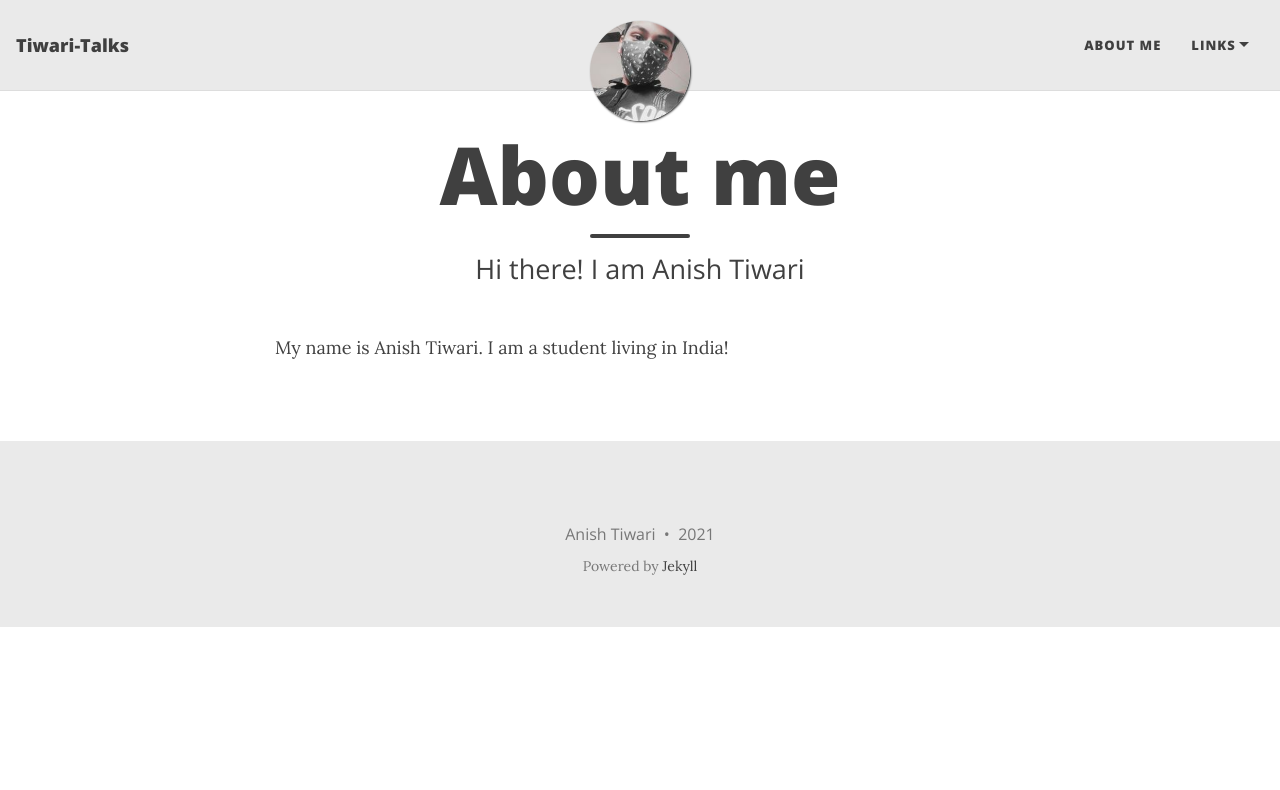
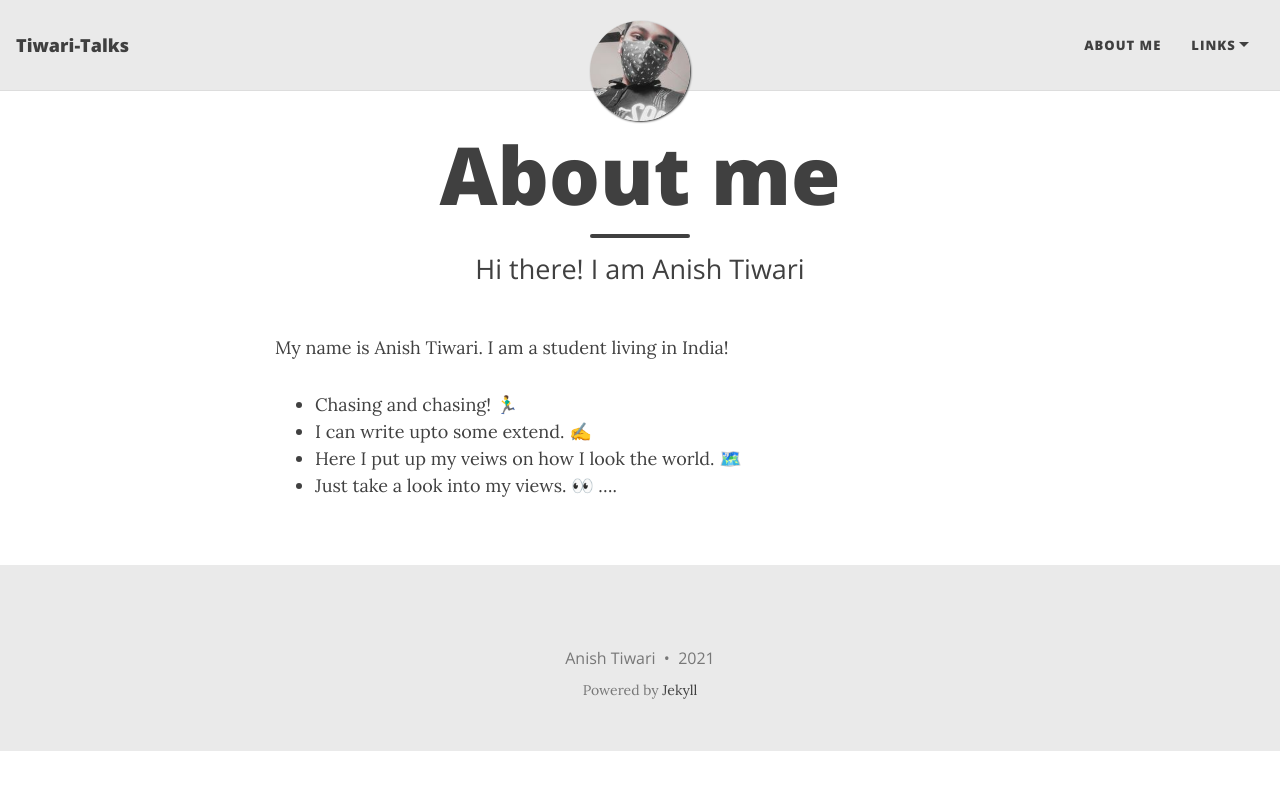
Before and after one commit to tiwari-talks/tiwari-talks.github.io, a Jekyll site: the page built from aboutme.md, in a window 1280 px wide. Shown: the top 790 px of the page. Built offline with Jekyll 4.4.1, drawn with Linux system fonts in a browser that asks for light colours; nearby versions of some CDN libraries.

Commit message:
Update aboutme.md

```diff
--- a/aboutme.md
+++ b/aboutme.md
@@ -5,3 +5,9 @@ subtitle: Hi there! I am Anish Tiwari
 ---
 
 My name is Anish Tiwari. I am a student living in India!
+
+- Chasing and chasing! 🏃‍♂️
+- I can write upto some extend. ✍️
+- Here I put up my veiws on how I look the world. 🗺️
+- Just take a look into my views. 👀
+....
```
